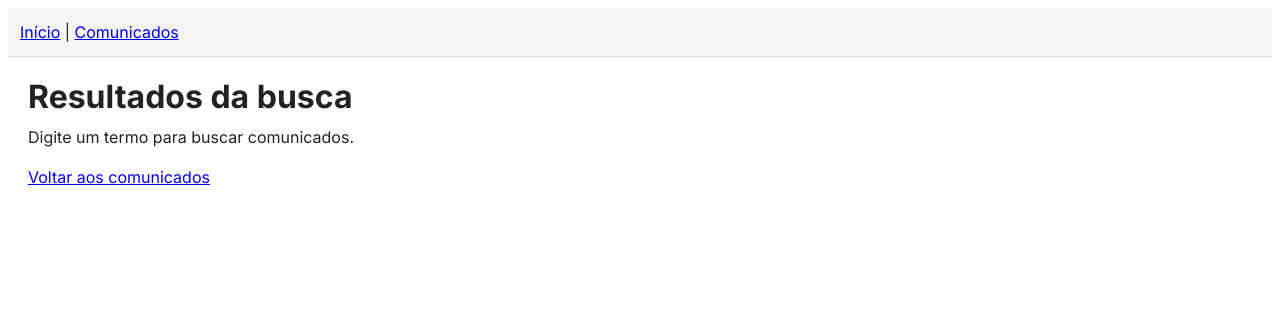
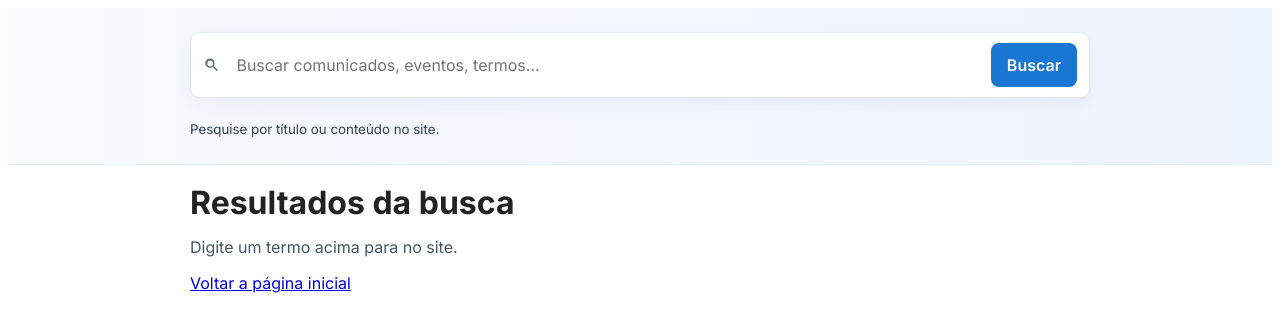
Before and after one commit to Deladonio/TCC-Zuiani---Novo, a PHP site: page /search.php in a window 1280 px wide. Shown: the top 332 px of the page. Run offline with PHP 8.4, Linux system fonts and the light colour scheme.

Commit message:
Fiz a pesquisa funcionar

```diff
--- a/Comunicados/comunicados.php
+++ b/Comunicados/comunicados.php
@@ -73,7 +73,8 @@ if ($_SERVER['REQUEST_METHOD'] === 'POST' && isset($_POST['delete_id']) && !empt
                             $id = (int) $row['id'];
                             $titulo = htmlspecialchars($row['titulo'], ENT_QUOTES | ENT_SUBSTITUTE, 'UTF-8');
                             $conteudo = nl2br(htmlspecialchars($row['conteudo'], ENT_QUOTES | ENT_SUBSTITUTE, 'UTF-8'));
-                            echo "<div class='comunicado-item'>";
+                            // adiciona id para permitir âncoras diretas a partir da busca
+                            echo "<div class='comunicado-item' id='post-{$id}'>";
                             echo "<h3>{$titulo}</h3>";
                             echo "<p>{$conteudo}</p>";
 
--- a/Index/style_index.css
+++ b/Index/style_index.css
@@ -18,7 +18,7 @@
 .barra-vermelha {
     background-color: #C9201B;
     color: #fff;
-    padding: 20px 20px;
+    padding: 25px 25px;
     display: flex;
     justify-content: space-between;
     align-items: center;
--- a/search.php
+++ b/search.php
@@ -10,43 +10,117 @@ $q = isset($_GET['q']) ? trim($_GET['q']) : '';
     <meta name="viewport" content="width=device-width, initial-scale=1">
     <title>Resultados da Busca</title>
     <link rel="stylesheet" href="global.css">
+    <style>
+        /* Estilos para busca mais agradável */
+        .search-header { padding: 24px 16px; background: linear-gradient(90deg,#f7f9fc,#eef4ff); border-bottom: 1px solid #e6eefc; }
+        .search-bar { max-width: 900px; margin: 0 auto; display:flex; gap:8px; align-items:center; }
+        .search-input { flex:1; display:flex; align-items:center; background:#fff; padding:10px 12px; border-radius: 10px; box-shadow: 0 6px 18px rgba(30,60,120,0.06); border:1px solid #e2e8f0; }
+        .search-input input { border:0; outline:none; font-size:16px; width:100%; padding:6px 8px; }
+        .search-btn { background:#1976d2; color:#fff; border:none; padding:10px 16px; border-radius:8px; cursor:pointer; font-weight:600; }
+        .search-meta { max-width:900px; margin:18px auto 0 auto; color:#334155; }
+        .results { max-width:900px; margin:16px auto 60px auto; }
+        .result-card { background:#fff; border-radius:10px; padding:14px; box-shadow: 0 6px 18px rgba(20,40,80,0.04); border:1px solid #eef2ff; margin-bottom:12px; }
+        .result-card h3 { margin:0 0 6px 0; color:#0f172a; }
+        .result-card p { margin:0; color:#475569; }
+        mark.search-hit { background:#ffeb99; padding:0 2px; border-radius:3px; }
+        .no-results { max-width:900px; margin: 12px auto; color:#475569; }
+        .back-link { display:block; max-width:900px; margin:14px auto; }
+        @media (max-width:640px){ .search-bar{padding:0 8px;} }
+    </style>
 </head>
 <body>
-    <header style="padding:12px; background:#f5f5f5; border-bottom:1px solid #ddd;">
-        <a href="Index/index.php">Início</a> | <a href="Comunicados/comunicados.php">Comunicados</a>
+    <header class="search-header">
+        <div class="search-bar">
+            <form class="search-input" action="search.php" method="get" role="search">
+                <svg width="20" height="20" viewBox="0 0 24 24" style="margin-right:8px;color:#64748b;" aria-hidden="true"><path fill="currentColor" d="M15.5 14h-.79l-.28-.27A6.471 6.471 0 0 0 16 9.5 6.5 6.5 0 1 0 9.5 16c1.61 0 3.09-.59 4.23-1.57l.27.28v.79l5 4.99L20.49 19l-4.99-5zM10 14a4 4 0 1 1 0-8 4 4 0 0 1 0 8z"/></svg>
+                <input id="q" name="q" type="search" placeholder="Buscar comunicados, eventos, termos..." value="<?php echo htmlspecialchars($q, ENT_QUOTES | ENT_SUBSTITUTE, 'UTF-8'); ?>" aria-label="Buscar comunicados">
+                <button class="search-btn" type="submit">Buscar</button>
+            </form>
+        </div>
+        <div class="search-meta">
+            <small>Pesquise por título ou conteúdo no site.</small>
+        </div>
     </header>
-    <main style="padding:20px;">
-        <h1>Resultados da busca</h1>
+    <main>
+        <div class="results">
+        <h1 style="max-width:900px;margin:18px auto 6px auto;">Resultados da busca</h1>
         <?php if ($q === ''): ?>
-            <p>Digite um termo para buscar comunicados.</p>
+            <div class="no-results">Digite um termo acima para no site.</div>
         <?php else: ?>
-            <p>Buscando por: <strong><?php echo htmlspecialchars($q, ENT_QUOTES | ENT_SUBSTITUTE, 'UTF-8'); ?></strong></p>
+            <div class="search-meta">Buscando por: <strong><?php echo htmlspecialchars($q, ENT_QUOTES | ENT_SUBSTITUTE, 'UTF-8'); ?></strong></div>
             <?php
-                $like = "%" . $q . "%";
-                $sql = "SELECT id, titulo, conteudo FROM posts WHERE titulo LIKE ? OR conteudo LIKE ? ORDER BY id DESC";
-                if ($stmt = $conn->prepare($sql)) {
-                    $stmt->bind_param('ss', $like, $like);
-                    $stmt->execute();
-                    $res = $stmt->get_result();
-                    if ($res->num_rows === 0) {
-                        echo '<p>Nenhum comunicado encontrado.</p>';
-                    } else {
-                        while ($row = $res->fetch_assoc()) {
-                            $titulo = htmlspecialchars($row['titulo'], ENT_QUOTES | ENT_SUBSTITUTE, 'UTF-8');
-                            $conteudo = nl2br(htmlspecialchars($row['conteudo'], ENT_QUOTES | ENT_SUBSTITUTE, 'UTF-8'));
-                            echo "<article style='border:1px solid #ddd;padding:12px;margin:12px 0;border-radius:6px;'>";
-                            echo "<h3>{$titulo}</h3>";
-                            echo "<p>{$conteudo}</p>";
-                            echo "</article>";
+                // --- Busca em arquivos do site inteiro ---
+                $fileResults = [];
+                // Não varrer a raiz '.' para evitar duplicatas; listar pastas principais
+                $searchDirs = ['Index','Instituição','Atividades','Comunicados','Cadastro'];
+                $needle = mb_strtolower($q, 'UTF-8');
+                foreach ($searchDirs as $d) {
+                    $dirPath = __DIR__ . DIRECTORY_SEPARATOR . $d;
+                    if (!is_dir($dirPath)) continue;
+                    $it = new RecursiveIteratorIterator(new RecursiveDirectoryIterator($dirPath));
+                    foreach ($it as $file) {
+                        if (!$file->isFile()) continue;
+                        $ext = strtolower(pathinfo($file->getFilename(), PATHINFO_EXTENSION));
+                        if (!in_array($ext, ['php','html','htm','txt'])) continue;
+                        $fp = $file->getPathname();
+                        // evitar pesquisar neste próprio arquivo de resultados
+                        if (realpath($fp) === realpath(__FILE__)) continue;
+                        $contents = @file_get_contents($fp);
+                        if ($contents === false) continue;
+                        $text = trim(strip_tags($contents));
+                        $lowerText = mb_strtolower($text, 'UTF-8');
+                        $pos = mb_stripos($lowerText, $needle, 0, 'UTF-8');
+                        if ($pos !== false) {
+                            $start = max(0, $pos - 80);
+                            $snippet = mb_substr($text, $start, 300, 'UTF-8');
+                            if ($start > 0) $snippet = '...' . $snippet;
+                            if (mb_strlen($text,'UTF-8') > $start + 300) $snippet .= '...';
+                            $escapedNeedle = preg_quote($q, '/');
+                            $snippet_high = preg_replace_callback('/(' . $escapedNeedle . ')/iu', function($m){ return '<mark class="search-hit">' . $m[0] . '</mark>'; }, $snippet);
+                            $rel = str_replace('\\','/', substr($fp, strlen(__DIR__) + 1));
+                            $fileResults[] = ['path' => $rel, 'snippet' => $snippet_high];
                         }
                     }
-                    $stmt->close();
+                }
+
+                // deduplicar resultados (normalizar com realpath)
+                $unique = [];
+                foreach ($fileResults as $fr) {
+                    $abs = realpath(__DIR__ . DIRECTORY_SEPARATOR . $fr['path']);
+                    $key = $abs ? $abs : $fr['path'];
+                    if (isset($unique[$key])) continue;
+                    $unique[$key] = $fr;
+                }
+                $fileResults = array_values($unique);
+
+                if (count($fileResults) === 0) {
+                    echo '<div class="no-results">Nenhum resultado encontrado no site.</div>';
                 } else {
-                    echo '<p>Erro ao realizar busca.</p>';
+                    // Mapear caminhos de arquivo para títulos bonitos
+                    $titleMap = [
+                        'Index/index.php' => 'Página Inicial',
+                        'Instituição/instituicao.php' => 'Sobre a Instituição',
+                        'Atividades/atividades.php' => 'Atividades',
+                        'Comunicados/comunicados.php' => 'Comunicados',
+                        'Cadastro/cadastro.php' => 'Cadastro',
+                        'search.php' => 'Busca',
+                    ];
+
+                    foreach ($fileResults as $fr) {
+                        $link = htmlspecialchars($fr['path'], ENT_QUOTES | ENT_SUBSTITUTE, 'UTF-8');
+                        // Usar título mapeado ou o nome do arquivo
+                        $displayTitle = isset($titleMap[$fr['path']]) ? $titleMap[$fr['path']] : basename($link);
+
+                        echo "<article class='result-card'>";
+                        echo "<h3><a href='" . $link . "' style='color:inherit;text-decoration:none;'>" . $displayTitle . "</a></h3>";
+                        echo "<p>" . $fr['snippet'] . "</p>";
+                        echo "</article>";
+                    }
+                    echo "<div style='max-width:900px;margin:6px auto;color:#334155;'><strong>" . count($fileResults) . "</strong> resultado(s) encontrados.</div>";
                 }
             ?>
         <?php endif; ?>
-        <p><a href="Comunicados/comunicados.php">Voltar aos comunicados</a></p>
+        <p><a href="Index/index.php">Voltar a página inicial</a></p>
     </main>
 </body>
 </html>
```
